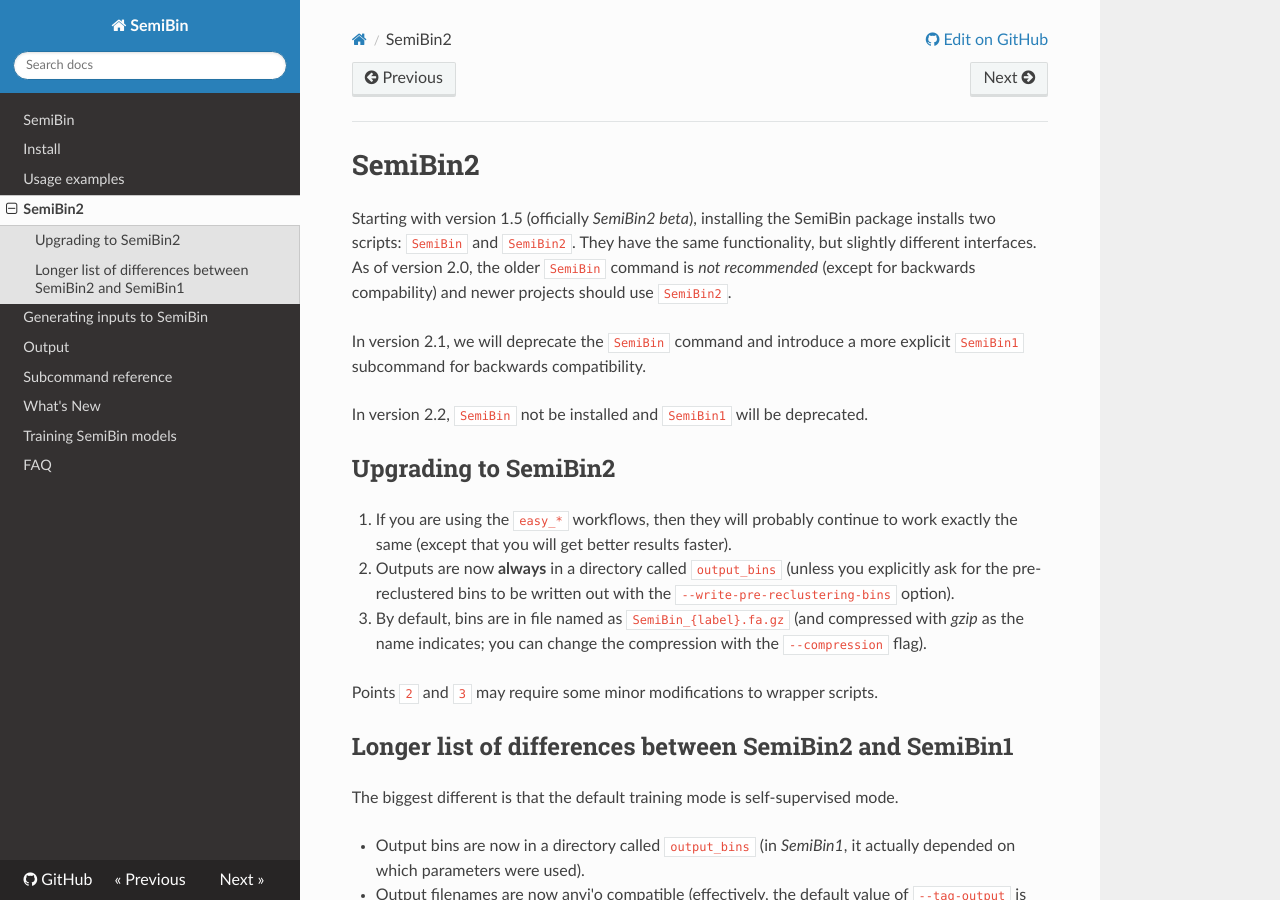
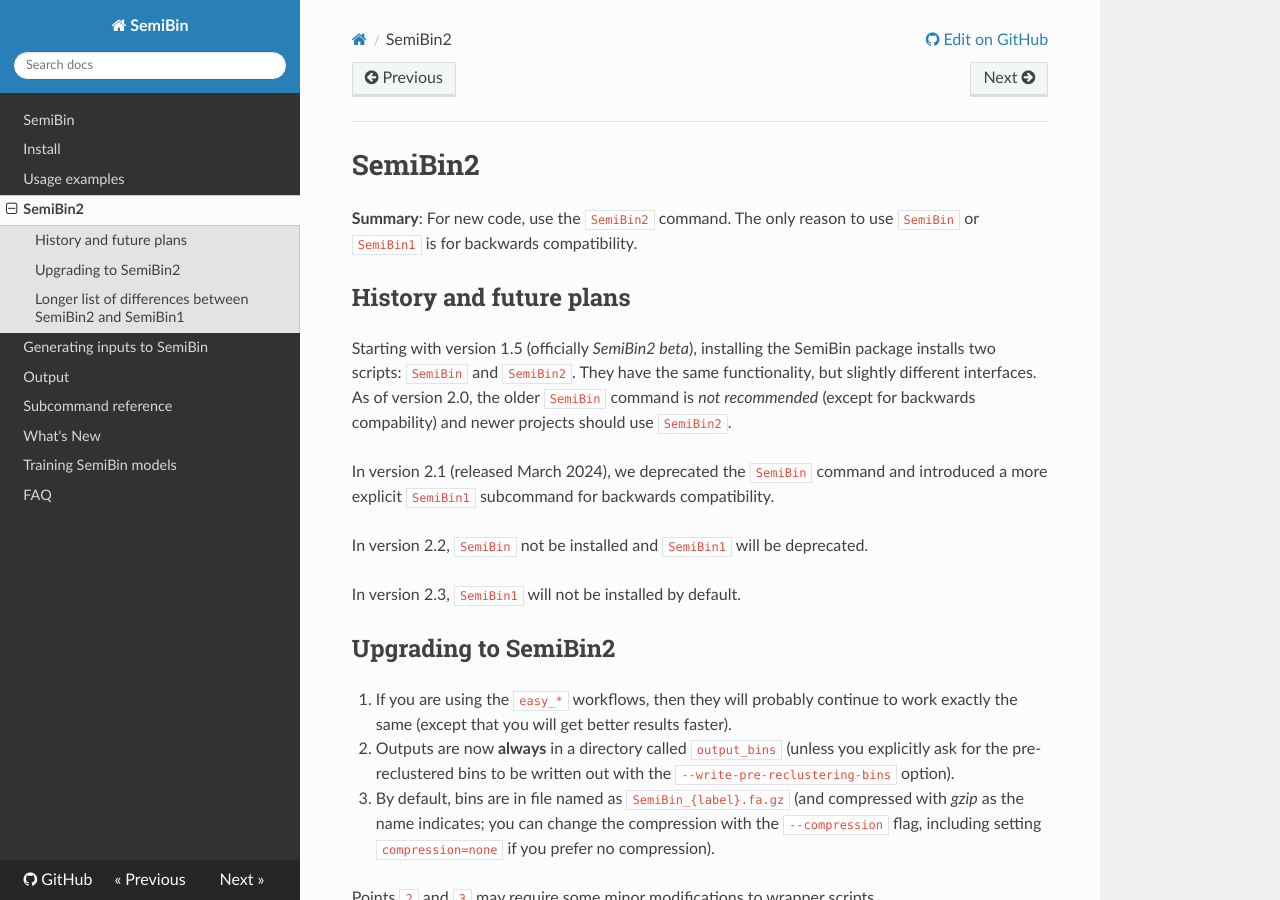
Before and after one commit to BigDataBiology/SemiBin, an MkDocs documentation site: the page built from docs/semibin2.md, in a window 1280 px wide and 900 px high. Built offline with MkDocs 1.6.1, drawn with Linux system fonts in a browser that asks for light colours; nearby versions of some CDN libraries.

Commit message:
DOC More details on SemiBin/SemiBin2 changes

```diff
--- a/docs/semibin2.md
+++ b/docs/semibin2.md
@@ -1,20 +1,24 @@
 # SemiBin2
+
+**Summary**: For new code, use the `SemiBin2` command. The only reason to use `SemiBin` or `SemiBin1` is for backwards compatibility.
+
+## History and future plans
 
 Starting with version 1.5 (officially _SemiBin2 beta_), installing the SemiBin package installs two scripts: `SemiBin` and `SemiBin2`.
 They have the same functionality, but slightly different interfaces.
 As of version 2.0, the older `SemiBin` command is _not recommended_ (except for backwards compability) and newer projects should use `SemiBin2`.
 
-In version 2.1, we will deprecate the `SemiBin` command and introduce a more explicit `SemiBin1` subcommand for backwards compatibility.
+In version 2.1 (released March 2024), we deprecated the `SemiBin` command and introduced a more explicit `SemiBin1` subcommand for backwards compatibility.
 
 In version 2.2, `SemiBin` not be installed and `SemiBin1` will be deprecated.
 
+In version 2.3, `SemiBin1` will not be installed by default.
+
 ## Upgrading to SemiBin2
 
-1. If you are using the `easy_*` workflows, then they will probably continue to
-   work exactly the same (except that you will get better results faster).
+1. If you are using the `easy_*` workflows, then they will probably continue to work exactly the same (except that you will get better results faster).
 2. Outputs are now **always** in a directory called `output_bins` (unless you explicitly ask for the pre-reclustered bins to be written out with the `--write-pre-reclustering-bins` option).
-3. By default, bins are in file named as `SemiBin_{label}.fa.gz` (and
-   compressed with _gzip_ as the name indicates; you can change the compression with the `--compression` flag).
+3. By default, bins are in file named as `SemiBin_{label}.fa.gz` (and compressed with _gzip_ as the name indicates; you can change the compression with the `--compression` flag, including setting `compression=none` if you prefer no compression).
 
 Points `2` and `3` may require some minor modifications to wrapper scripts.
 
```
